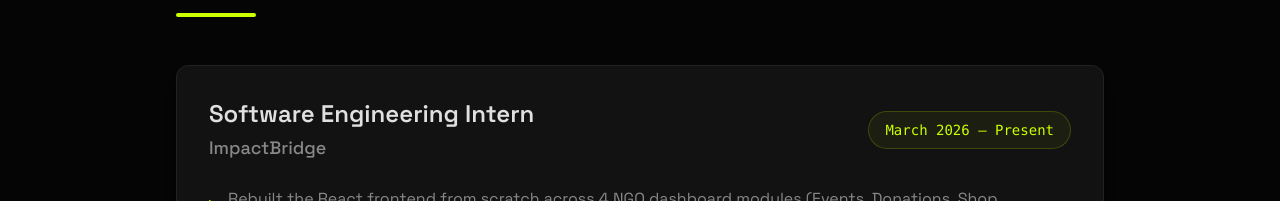
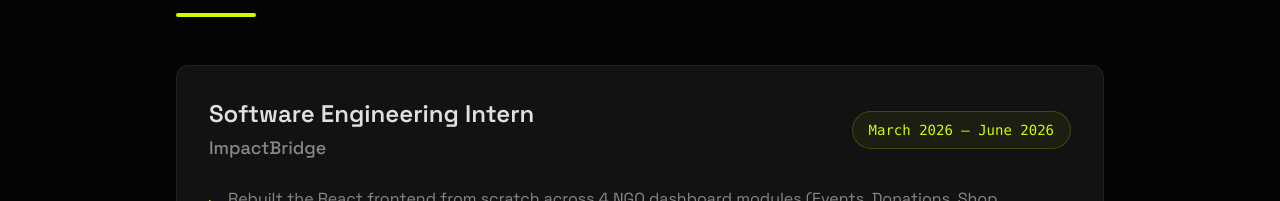
Before and after one commit to Yashvanth-7353/My-Portfolio, a React (Vite) app: page / in a window 1280 px wide. Shown: the part 1790-1991 px from the top of the page. Built offline with nearby package versions, Linux system fonts and the light colour scheme.

Commit message:
updated experience

```diff
--- a/src/constants/index.js
+++ b/src/constants/index.js
@@ -64,7 +64,7 @@ export const EXPERIENCE = [
   {
     role: "Software Engineering Intern",
     company: "ImpactBridge",
-    duration: "March 2026 – Present",
+    duration: "March 2026 – June 2026",
     context: "Early-stage startup serving 10+ NGO clients across events, donations, and volunteer management.",
     description: [
       "Rebuilt the React frontend from scratch across 4 NGO dashboard modules (Events, Donations, Shop, Volunteers), replacing the simple and static UI with a reusable component architecture.",
```
Also changed, not shown: 1 other file (tests, documents, lock files or other folders).
